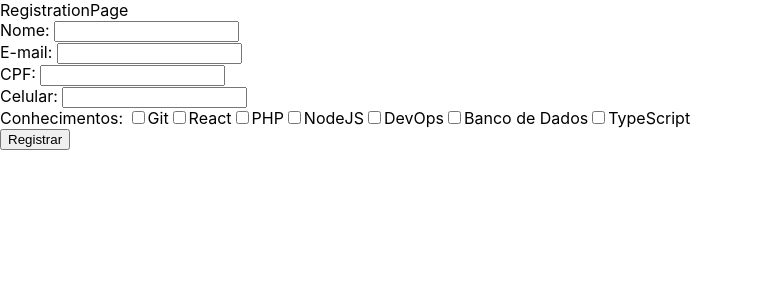
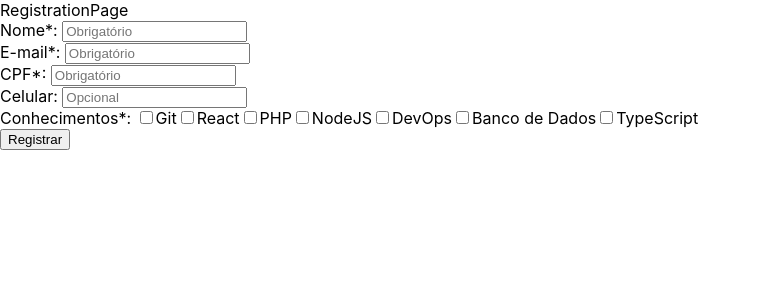
Before and after one commit to nohahjeong/mesha-front, a React (Create React App) app: page /NOMEDOCOLABORADOR/registrar in a window 1280 px wide. Shown: the top 300 px of the page, without its empty margins (0-761 px from the left). Built offline with nearby package versions, Linux system fonts and the light colour scheme.

Commit message:
integration with backend

```diff
--- a/src/pages/RegistrationPage/index.js
+++ b/src/pages/RegistrationPage/index.js
@@ -1,6 +1,7 @@
 import { useState } from 'react';
-import { useHistory } from 'react-router';
+// import { useHistory } from 'react-router';
 import { useForm } from '../../hooks/useForm';
+import axios from 'axios';
 
 const maskPhoneNumber = (value) => {
     return value
@@ -11,7 +12,7 @@ const maskPhoneNumber = (value) => {
 };
 
 const RegistrationPage = () => {
-    const history = useHistory()
+    // const history = useHistory()
     const [form, onChangeInput] = useForm({
         name: '',
         email: '',
@@ -35,15 +36,29 @@ const RegistrationPage = () => {
     }
 
     const onSubmit = (event) => {
-        const count = Object.values(skills).filter(skill => skill === true).length
+        const checkedSkillsCount = Object.values(skills).filter(skill => skill === true).length
 
-        if (count >= 1 && count <= 3) {
-            // mandar para database
-            alert('ok')
-            console.log(form, phoneNumber, skills)
-            history.push('/')
+        if (phoneNumber && phoneNumber.length < 15) {
+            alert('O número de telefone é inválido')
         } else {
-            alert('Selecione de 1 a 3 conhecimentos.')
+            if (checkedSkillsCount >= 1 && checkedSkillsCount <= 3) {
+                alert('ok')
+
+                const body = {
+                    name: form.name,
+                    email: form.email,
+                    cpf: form.cpf,
+                    phoneNumber: phoneNumber,
+                    skills: skills
+                }
+                console.log(body)
+
+                axios.post(`http://localhost:3003/candidates/register`, body)
+                // history.push('/')
+            } else {
+                alert('Selecione de 1 a 3 conhecimentos.')
+
+            }
         }
 
         event.preventDefault()
@@ -54,8 +69,9 @@ const RegistrationPage = () => {
             RegistrationPage
             <form onSubmit={onSubmit}>
                 <div>
-                    <label>Nome: </label>
+                    <label>Nome*: </label>
                     <input
+                        placeholder='Obrigatório'
                         onChange={onChangeInput}
                         value={form.name}
                         name={'name'}
@@ -66,8 +82,9 @@ const RegistrationPage = () => {
                 </div>
 
                 <div>
-                    <label>E-mail: </label>
+                    <label>E-mail*: </label>
                     <input
+                        placeholder='Obrigatório'
                         onChange={onChangeInput}
                         value={form.email}
                         name={'email'}
@@ -78,8 +95,9 @@ const RegistrationPage = () => {
                 </div>
 
                 <div>
-                    <label>CPF: </label>
+                    <label>CPF*: </label>
                     <input
+                        placeholder='Obrigatório'
                         onChange={onChangeInput}
                         value={form.cpf}
                         name={'cpf'}
@@ -94,6 +112,7 @@ const RegistrationPage = () => {
                 <div>
                     <label>Celular: </label>
                     <input
+                        placeholder='Opcional'
                         onChange={(event) => setPhoneNumber(maskPhoneNumber(event.target.value))}
                         value={phoneNumber}
                         name={'phoneNumber'}
@@ -102,7 +121,7 @@ const RegistrationPage = () => {
                 </div>
 
                 <div>
-                    <label>Conhecimentos: </label>
+                    <label>Conhecimentos*: </label>
                     <label>
                         <input
                             onChange={onCheckboxChange}
```
